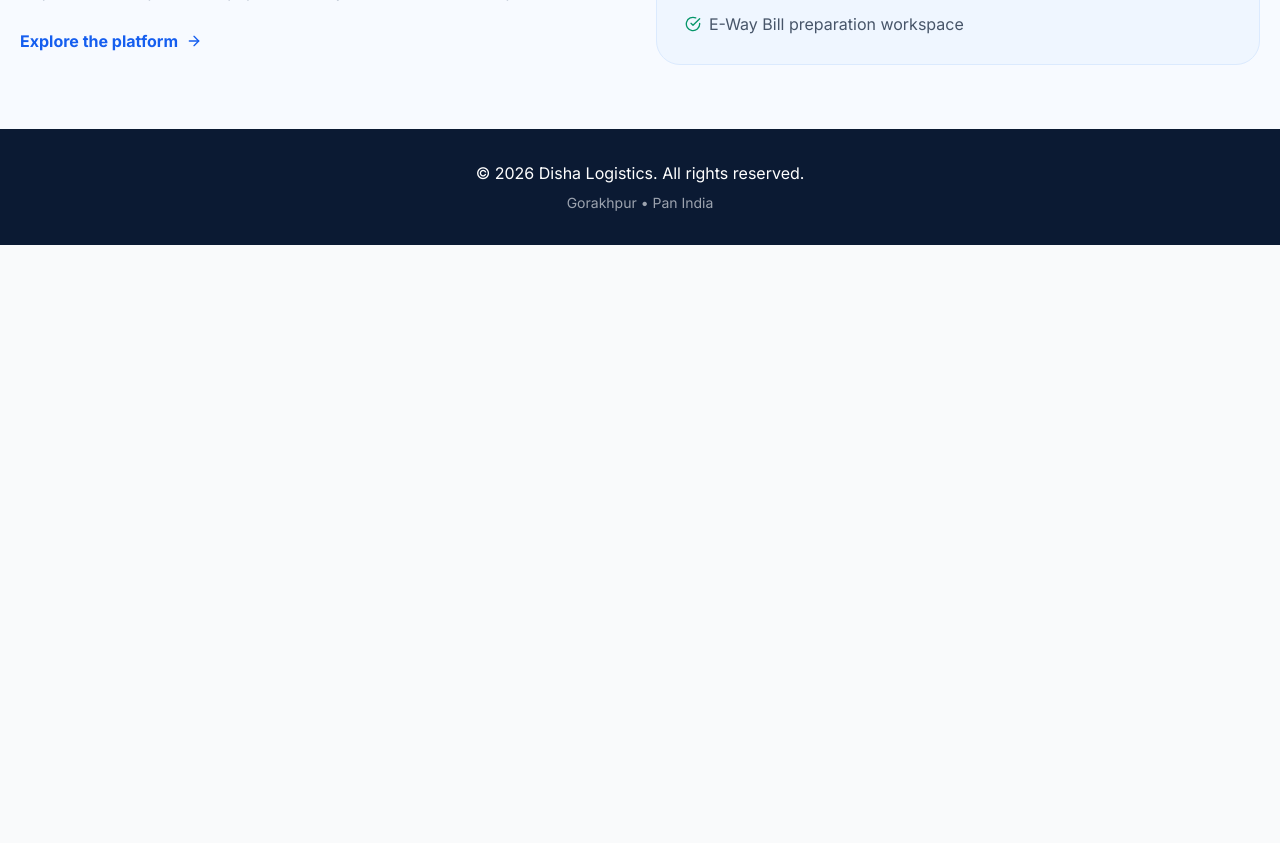
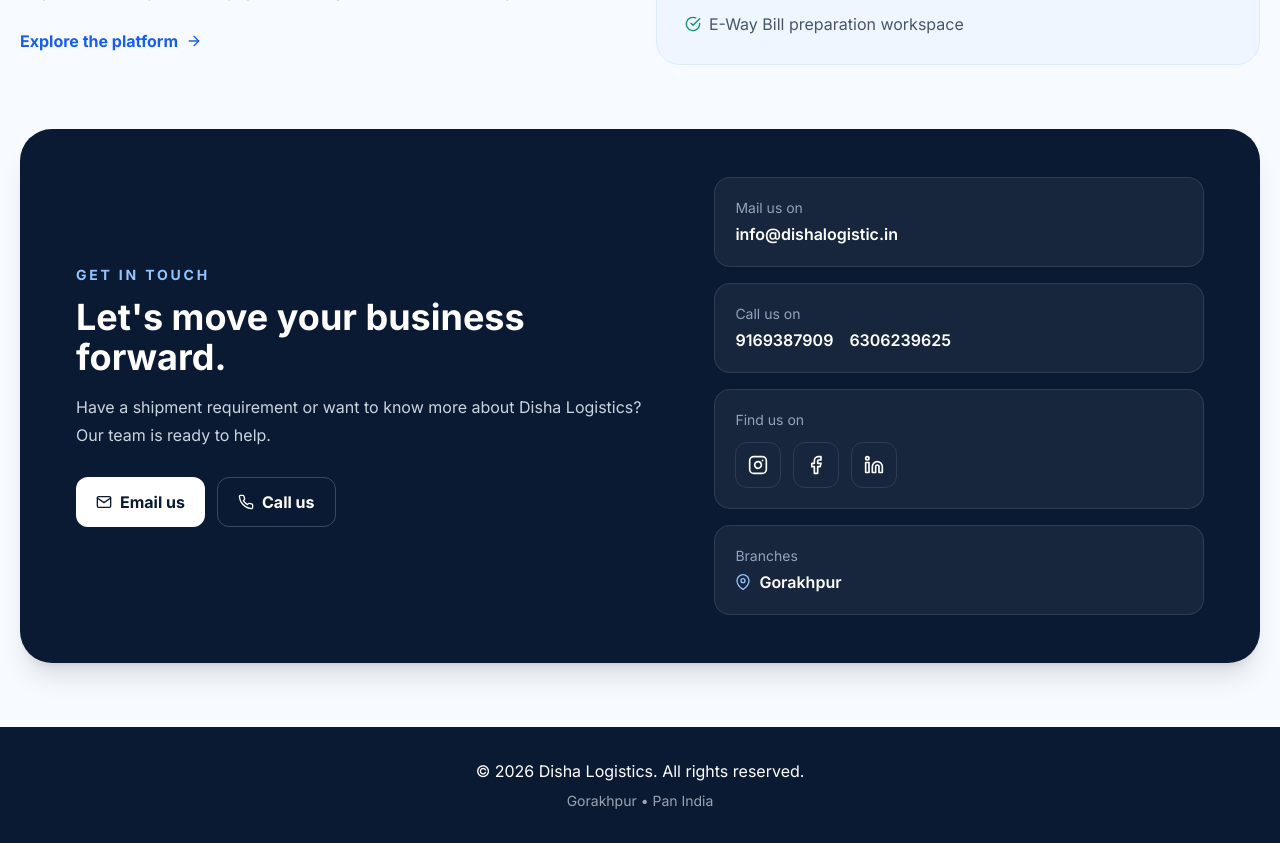
Before and after one commit to dishalogistics/disha-logistics, a React (Vite) app in the folder frontend/: page / in a window 1280 px wide. Shown: the part 1780-2623 px from the top of the page. Before the commit the page ends 2025 px from the top, so only its background shows below. Built offline with nearby package versions, Linux system fonts and the light colour scheme; no server answers.

Commit message:
Contect us secction

```diff
--- a/frontend/src/pages/Landing/Home.tsx
+++ b/frontend/src/pages/Landing/Home.tsx
@@ -4,6 +4,11 @@
   FiCheckCircle,
   FiMapPin,
   FiShield,
+  FiInstagram,
+  FiFacebook,
+  FiLinkedin,
+  FiMail,
+  FiPhone,
 } from "react-icons/fi";
 
 export default function Home() {
@@ -75,6 +80,7 @@
           <p className="text-sm font-bold tracking-widest text-[#155eef]">
             ONE PLATFORM, THREE WORKFLOWS
           </p>
+
           <h2 className="mt-2 text-3xl font-extrabold">
             Logistics that works for everyone
           </h2>
@@ -107,6 +113,7 @@
               </div>
 
               <h3 className="mt-5 text-xl font-bold">{title}</h3>
+
               <p className="mt-2 leading-7 text-slate-500">{text}</p>
 
               <Link
@@ -131,6 +138,7 @@
           ].map(([value, label]) => (
             <div key={label}>
               <p className="text-4xl font-extrabold text-[#0b1a33]">{value}</p>
+
               <p className="mt-2 text-sm font-medium text-slate-500">{label}</p>
             </div>
           ))}
@@ -143,14 +151,17 @@
           <p className="text-sm font-bold tracking-widest text-[#155eef]">
             COMPLIANCE, WITHOUT THE CHAOS
           </p>
+
           <h2 className="mt-3 text-3xl font-extrabold">
             Freight documents where your team needs them.
           </h2>
+
           <p className="mt-4 leading-7 text-slate-500">
             Keep billing, GST-ready invoices and E-Way Bill preparation
             alongside each shipment. Your operational paperwork stays connected
             to the trip.
           </p>
+
           <Link
             to="/register"
             className="mt-6 inline-flex items-center gap-2 font-bold text-[#155eef]"
@@ -161,9 +172,11 @@
 
         <div className="rounded-3xl border border-blue-100 bg-blue-50 p-7">
           <FiShield size={30} className="text-[#155eef]" />
+
           <h3 className="mt-5 text-xl font-bold">
             Built for Indian road transport
           </h3>
+
           <ul className="mt-4 space-y-3 text-slate-600">
             {[
               "Road freight lanes across India",
@@ -178,6 +191,141 @@
           </ul>
         </div>
       </section>
+
+      {/*
+          Contact Us Section
+          Added:
+          Email: info@dishalogistic.in
+          Phone: 9169387909 / 6306239625
+          Branch: Gorakhpur
+          Social: Instagram / Facebook / LinkedIn
+     */}
+      <section className="mx-auto max-w-7xl px-5 pb-16">
+        <div className="overflow-hidden rounded-[2rem] bg-[#0b1a33] px-6 py-12 text-white shadow-xl sm:px-10 lg:px-14">
+          <div className="grid gap-10 lg:grid-cols-[1.1fr_.9fr] lg:items-center">
+            {/* Left Content */}
+            <div>
+              <p className="text-sm font-bold uppercase tracking-[0.2em] text-blue-300">
+                Get in touch
+              </p>
+
+              <h2 className="mt-3 text-3xl font-extrabold sm:text-4xl">
+                Let&apos;s move your business forward.
+              </h2>
+
+              <p className="mt-4 max-w-xl leading-7 text-slate-300">
+                Have a shipment requirement or want to know more about Disha
+                Logistics? Our team is ready to help.
+              </p>
+
+              {/* CTA Buttons */}
+              <div className="mt-7 flex flex-wrap gap-3">
+                <a
+                  href="mailto:info@dishalogistic.in"
+                  className="inline-flex items-center gap-2 rounded-xl bg-white px-5 py-3 font-bold text-[#0b1a33] transition hover:bg-blue-50"
+                >
+                  <FiMail />
+                  Email us
+                </a>
+
+                <a
+                  href="tel:9169387909"
+                  className="inline-flex items-center gap-2 rounded-xl border border-white/20 px-5 py-3 font-bold transition hover:bg-white/10"
+                >
+                  <FiPhone />
+                  Call us
+                </a>
+              </div>
+            </div>
+
+            {/* Right Contact Details */}
+            <div className="grid gap-4 sm:grid-cols-2 lg:grid-cols-1">
+              {/* Email */}
+              <div className="rounded-2xl border border-white/10 bg-white/5 p-5">
+                <p className="text-sm text-slate-400">Mail us on</p>
+
+                <a
+                  href="mailto:info@dishalogistic.in"
+                  className="mt-1 block font-semibold transition hover:text-blue-300"
+                >
+                  info@dishalogistic.in
+                </a>
+              </div>
+
+              {/* Phone */}
+              <div className="rounded-2xl border border-white/10 bg-white/5 p-5">
+                <p className="text-sm text-slate-400">Call us on</p>
+
+                <div className="mt-1 flex flex-wrap gap-x-4 gap-y-1 font-semibold">
+                  <a
+                    href="tel:9169387909"
+                    className="transition hover:text-blue-300"
+                  >
+                    9169387909
+                  </a>
+
+                  <a
+                    href="tel:6306239625"
+                    className="transition hover:text-blue-300"
+                  >
+                    6306239625
+                  </a>
+                </div>
+              </div>
+
+              {/* Social Media */}
+              <div className="rounded-2xl border border-white/10 bg-white/5 p-5">
+                <p className="text-sm text-slate-400">Find us on</p>
+
+                <div className="mt-3 flex gap-3">
+                  {/* Instagram */}
+                  <a
+                    href="https://www.instagram.com/dishalogistics?igsh=MXBtenZ1ODZnOGk4ZQ=="
+                    target="_blank"
+                    rel="noreferrer"
+                    aria-label="Instagram"
+                    className="rounded-xl border border-white/10 p-3 transition hover:bg-white/10"
+                  >
+                    <FiInstagram size={20} />
+                  </a>
+
+                  {/* Facebook */}
+                  <a
+                    href="https://www.facebook.com/profile.php?id=61592903228244&utm_source=chatgpt.com"
+                    target="_blank"
+                    rel="noreferrer"
+                    aria-label="Facebook"
+                    className="rounded-xl border border-white/10 p-3 transition hover:bg-white/10"
+                  >
+                    <FiFacebook size={20} />
+                  </a>
+
+                  {/* LinkedIn */}
+                  <a
+                    href="https://linkedin.com/company/disha-logistics"
+                    target="_blank"
+                    rel="noreferrer"
+                    aria-label="LinkedIn"
+                    className="rounded-xl border border-white/10 p-3 transition hover:bg-white/10"
+                  >
+                    <FiLinkedin size={20} />
+                  </a>
+                </div>
+              </div>
+
+              {/* Branch */}
+              <div className="rounded-2xl border border-white/10 bg-white/5 p-5">
+                <p className="text-sm text-slate-400">Branches</p>
+
+                <p className="mt-1 flex items-center gap-2 font-semibold">
+                  <FiMapPin className="text-blue-300" />
+                  Gorakhpur
+                </p>
+              </div>
+            </div>
+          </div>
+        </div>
+      </section>
     </div>
   );
 }
```
